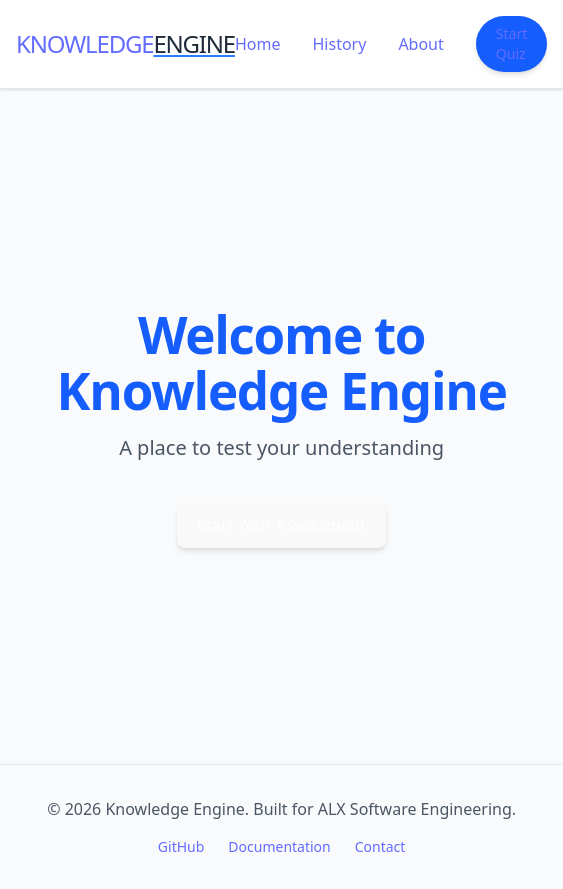
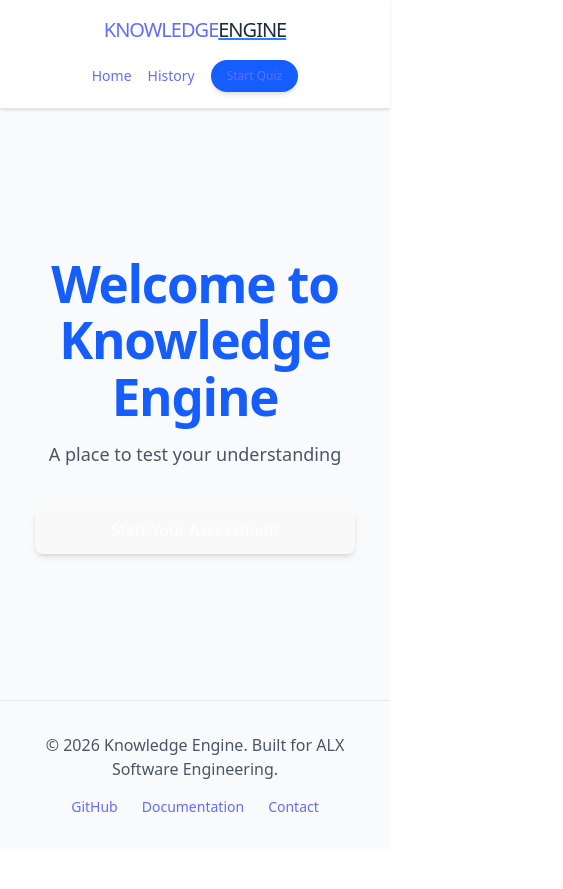
Before and after one commit to ObedK7/Quiz-App-Capstone, a React (Vite) app in the folder quiz-app-project/: page / in a window 390 px wide. Shown: the whole page, 563 px wide, since content can reach past the window. After the commit the page ends 849 px from the top, so only its background shows below. Built offline with nearby package versions, Linux system fonts and the light colour scheme.

Commit message:
style: responsive design for mobile and Desktop

```diff
--- a/quiz-app-project/src/components/assessment/QuestionCard.jsx
+++ b/quiz-app-project/src/components/assessment/QuestionCard.jsx
@@ -1,26 +1,24 @@
 import React from "react";
-import Button from "../ui/Button";
 
 const QuestionCard = ({ question, options, onAnswer, selectedAnswer }) => {
   return (
-    <div className="bg-white p-6 rounded-2xl shadow-xl border border-gray-100 max-w-2xl mx-auto">
-      {/* The Question Text - Using dangerouslySetInnerHTML because Open Trivia API returns encoded HTML entities */}
+    <div className="bg-white p-4 md:p-8 rounded-2xl shadow-xl border border-gray-100 w-full max-w-2xl mx-auto">
+      {/* Dynamic text size for the question */}
       <h3
-        className="text-xl font-bold text-gray-800 mb-8 leading-snug"
+        className="text-lg md:text-2xl font-bold text-gray-800 mb-6 md:mb-8 leading-tight"
         dangerouslySetInnerHTML={{ __html: question }}
       />
 
-      {/* Answer Options Grid */}
-      <div className="grid grid-cols-1 gap-4">
+      <div className="grid grid-cols-1 gap-3 md:gap-4">
         {options.map((option, index) => (
           <button
             key={index}
             onClick={() => onAnswer(option)}
-            className={`w-full text-left p-4 rounded-xl border-2 transition-all duration-200 font-medium
+            className={`w-full text-left p-4 md:p-5 rounded-xl border-2 transition-all duration-200 text-sm md:text-base font-medium
               ${
                 selectedAnswer === option
-                  ? "border-blue-600 bg-blue-50 text-blue-700"
-                  : "border-gray-200 hover:border-blue-300 hover:bg-gray-50 text-gray-700"
+                  ? "border-blue-600 bg-blue-50 text-blue-700 shadow-sm"
+                  : "border-gray-100 hover:border-blue-200 hover:bg-gray-50 text-gray-700"
               }`}
             dangerouslySetInnerHTML={{ __html: option }}
           />
--- a/quiz-app-project/src/components/layout/Navbar.jsx
+++ b/quiz-app-project/src/components/layout/Navbar.jsx
@@ -3,12 +3,12 @@
 
 const Navbar = () => {
   return (
-    <nav className="bg-white border-b border-gray-200 py-4 shadow-sm">
-      <div className="container mx-auto px-4 flex justify-between items-center">
-        {/* Logo Section */}
+    <nav className="bg-white border-b border-gray-200 py-4 shadow-sm sticky top-0 z-50">
+      <div className="container mx-auto px-4 flex flex-col md:flex-row justify-between items-center gap-4">
+        {/* Logo */}
         <Link
           to="/"
-          className="text-2xl font-black text-blue-600 tracking-tighter uppercase"
+          className="text-xl md:text-2xl font-black text-blue-600 tracking-tighter uppercase"
         >
           Knowledge
           <span className="text-gray-800 underline decoration-blue-500">
@@ -17,21 +17,23 @@
         </Link>
 
         {/* Navigation Links */}
-        <div className="flex items-center gap-8 font-medium text-gray-600">
+        <div className="flex items-center gap-4 md:gap-8 font-medium text-sm md:text-base text-gray-600">
           <Link to="/" className="hover:text-blue-600 transition-colors">
             Home
           </Link>
           <Link to="/history" className="hover:text-blue-600 transition-colors">
             History
           </Link>
-          <Link to="/about" className="hover:text-blue-600 transition-colors">
+          <Link
+            to="/about"
+            className="hover:text-blue-600 transition-colors hidden sm:block"
+          >
             About
           </Link>
 
-          {/* CTA Button for mobile/desktop visibility */}
           <Link
             to="/assessment"
-            className="bg-blue-600 text-white px-5 py-2 rounded-full text-sm font-semibold hover:bg-blue-700 transition-all shadow-md active:scale-95"
+            className="bg-blue-600 text-white px-4 py-2 md:px-5 md:py-2 rounded-full text-xs md:text-sm font-semibold hover:bg-blue-700 shadow-md"
           >
             Start Quiz
           </Link>
--- a/quiz-app-project/src/pages/Home.jsx
+++ b/quiz-app-project/src/pages/Home.jsx
@@ -1,24 +1,26 @@
-// src/pages/Home.jsx
 import React from "react";
-import Button from "../components/ui/Button"; // Assuming you'll create this
+import { Link } from "react-router-dom";
+import Button from "../components/ui/Button";
 
 const Home = () => {
   return (
-    <div className="flex flex-col items-center justify-center min-h-[80vh] text-center px-4">
+    <div className="flex flex-col items-center justify-center min-h-[70vh] text-center px-6 py-10">
       <header className="space-y-4">
-        <h1 className="text-5xl font-bold text-blue-600 tracking-tight">
+        {/* text-3xl on mobile, text-5xl on desktop */}
+        <h1 className="text-3xl md:text-5xl lg:text-6xl font-extrabold text-blue-600 tracking-tight">
           Welcome to Knowledge Engine
         </h1>
-        <p className="text-xl text-gray-600 max-w-2xl mx-auto">
+        <p className="text-lg md:text-xl text-gray-600 max-w-2xl mx-auto">
           A place to test your understanding
         </p>
       </header>
 
-      <main className="mt-10">
-        {/* This is where your Category Search/Selection will go later */}
-        <Button className="px-8 py-3 bg-blue-600 text-white rounded-lg hover:bg-blue-700 transition">
-          Start Your Assessment
-        </Button>
+      <main className="mt-10 w-full max-w-xs md:max-w-none">
+        <Link to="/assessment">
+          <Button className="w-full md:w-auto px-10 py-4 text-lg">
+            Start Your Assessment
+          </Button>
+        </Link>
       </main>
     </div>
   );
```
